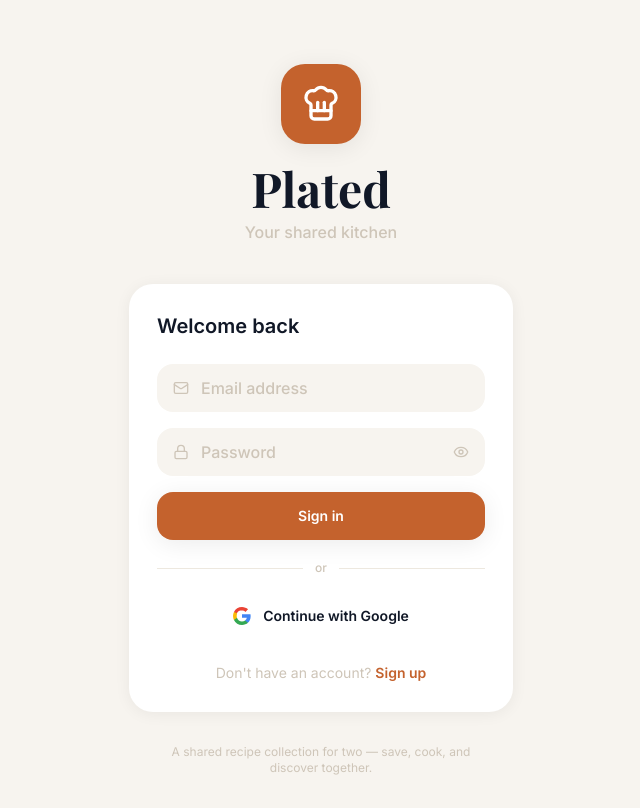
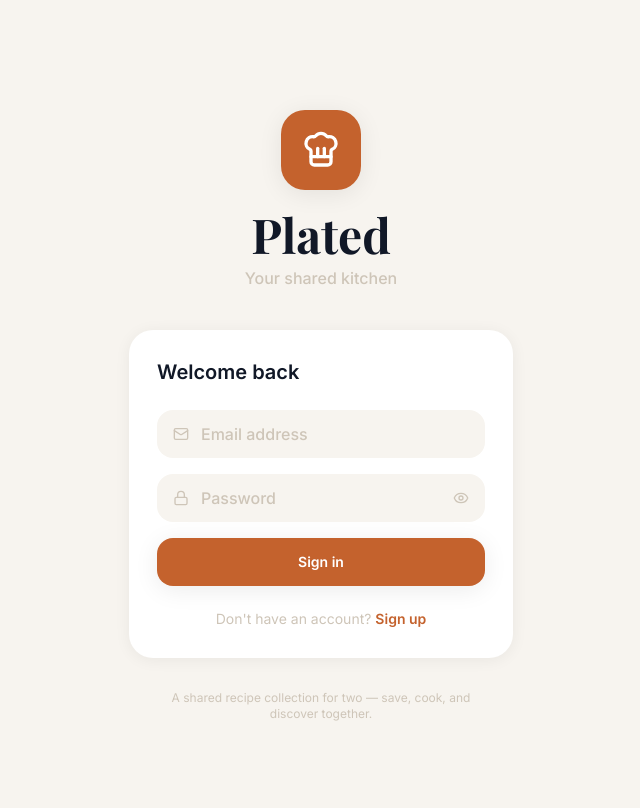
Before and after one commit to jjgalls18/plated, a React (Vite) app: page / in a window 1280 px wide. Shown: the whole page, without its empty margins (319-959 px from the left). Built offline with nearby package versions, Linux system fonts and the light colour scheme; no server answers; a web font is replaced by a local one.

Commit message:
Revert "Add Google SSO button to Auth page"
This reverts commit 9031c48ab37593b95e9c758d46bc996618b77fa0.

```diff
--- a/src/hooks/useAuth.js
+++ b/src/hooks/useAuth.js
@@ -52,15 +52,6 @@ export function useAuth() {
     if (error) throw error
   }
 
-  const signInWithGoogle = async () => {
-    if (!isSupabaseConfigured) throw new Error('Supabase not configured')
-    const { error } = await supabase.auth.signInWithOAuth({
-      provider: 'google',
-      options: { redirectTo: window.location.origin },
-    })
-    if (error) throw error
-  }
-
   const signOut = async () => {
     if (!isSupabaseConfigured) {
       setUser(null)
@@ -76,5 +67,5 @@ export function useAuth() {
     setProfile((prev) => ({ ...prev, ...fields }))
   }
 
-  return { user, profile, loading, signIn, signUp, signInWithGoogle, signOut, updateProfile }
+  return { user, profile, loading, signIn, signUp, signOut, updateProfile }
 }
--- a/src/pages/Auth.jsx
+++ b/src/pages/Auth.jsx
@@ -11,7 +11,7 @@ export default function Auth() {
   const [name, setName] = useState('')
   const [showPassword, setShowPassword] = useState(false)
   const [loading, setLoading] = useState(false)
-  const { signIn, signUp, signInWithGoogle } = useAuth()
+  const { signIn, signUp } = useAuth()
 
   const handleSubmit = async (e) => {
     e.preventDefault()
@@ -110,33 +110,6 @@ export default function Auth() {
             </button>
           </form>
 
-          <div className="mt-5 flex items-center gap-3">
-            <div className="flex-1 h-px bg-warm-200 dark:bg-stone-700" />
-            <span className="text-xs text-warm-400 dark:text-stone-500 font-medium">or</span>
-            <div className="flex-1 h-px bg-warm-200 dark:bg-stone-700" />
-          </div>
-
-          <button
-            type="button"
-            onClick={async () => {
-              try {
-                await signInWithGoogle()
-              } catch (err) {
-                toast.error(err.message || 'Google sign-in failed')
-              }
-            }}
-            disabled={!isSupabaseConfigured}
-            className="mt-4 w-full py-3.5 bg-white dark:bg-stone-700 border border-warm-200 dark:border-stone-600 rounded-2xl text-sm font-semibold text-gray-900 dark:text-stone-50 flex items-center justify-center gap-3 hover:bg-warm-50 dark:hover:bg-stone-600 active:scale-[0.98] transition-all disabled:opacity-40"
-          >
-            <svg width="18" height="18" viewBox="0 0 18 18" fill="none">
-              <path d="M17.64 9.205c0-.639-.057-1.252-.164-1.841H9v3.481h4.844a4.14 4.14 0 0 1-1.796 2.716v2.259h2.908c1.702-1.567 2.684-3.875 2.684-6.615Z" fill="#4285F4"/>
-              <path d="M9 18c2.43 0 4.467-.806 5.956-2.18l-2.908-2.259c-.806.54-1.837.86-3.048.86-2.344 0-4.328-1.584-5.036-3.711H.957v2.332A8.997 8.997 0 0 0 9 18Z" fill="#34A853"/>
-              <path d="M3.964 10.71A5.41 5.41 0 0 1 3.682 9c0-.593.102-1.17.282-1.71V4.958H.957A8.996 8.996 0 0 0 0 9c0 1.452.348 2.827.957 4.042l3.007-2.332Z" fill="#FBBC05"/>
-              <path d="M9 3.58c1.321 0 2.508.454 3.44 1.345l2.582-2.58C13.463.891 11.426 0 9 0A8.997 8.997 0 0 0 .957 4.958L3.964 6.29C4.672 4.163 6.656 3.58 9 3.58Z" fill="#EA4335"/>
-            </svg>
-            Continue with Google
-          </button>
-
           <div className="mt-5 text-center">
             <button
               onClick={() => setMode(mode === 'signin' ? 'signup' : 'signin')}
```
